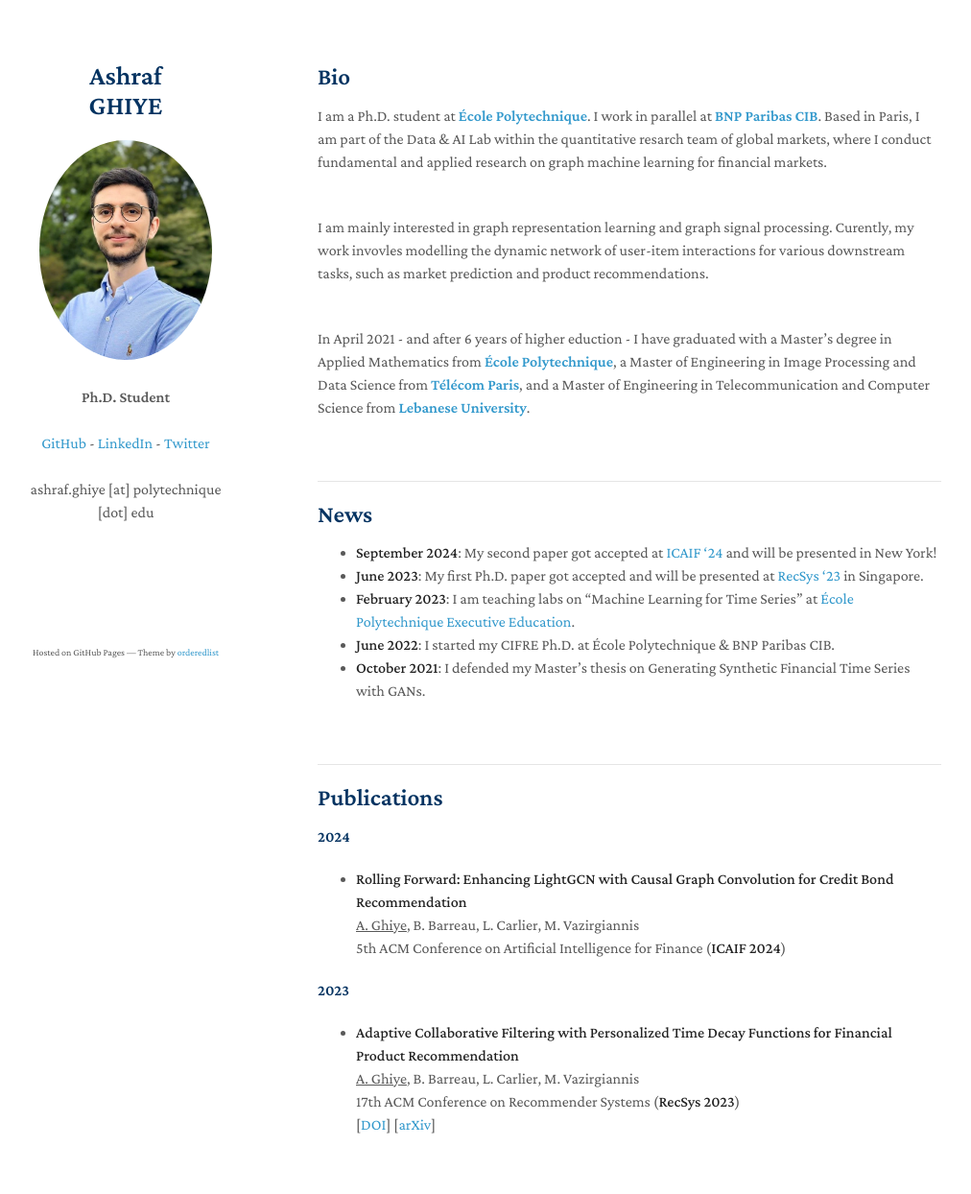
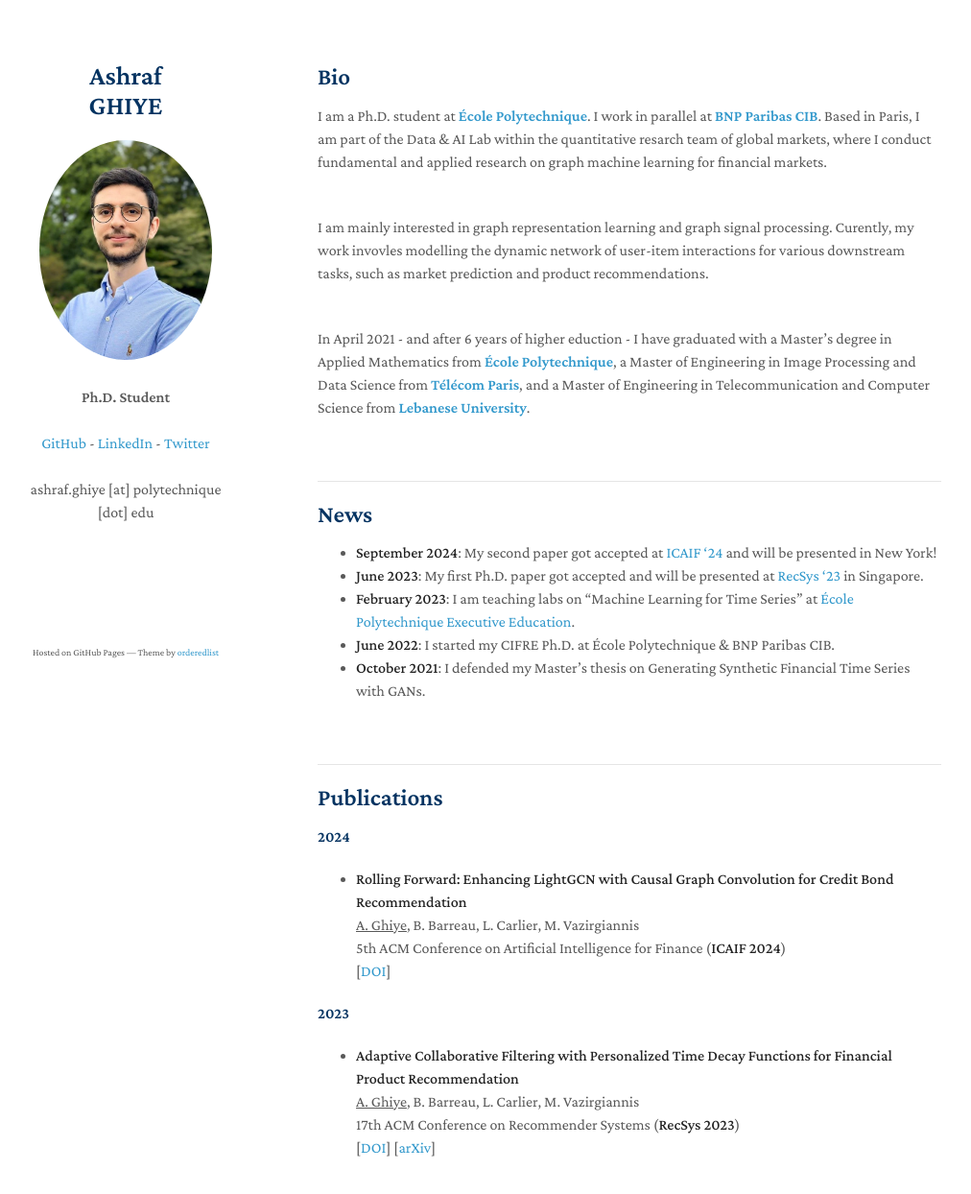
Before and after one commit to ashrafghiye/ashrafghiye.github.io, a Jekyll site: the page built from index.md, in a window 1280 px wide and 1278 px high. Shown: the top 1244 px of the window at 96% size, without its empty margins (139-1151 px from the left). Built offline with Jekyll 4.4.1, drawn with Linux system fonts in a browser that asks for light colours; our own code applies the rules of GitHub Pages for plain Markdown files; a script that is not in the unit is left out.

Commit message:
Update index.md

```diff
--- a/index.md
+++ b/index.md
@@ -33,6 +33,7 @@ In April 2021 - and after 6 years of higher eduction - I have graduated with a M
 - **Rolling Forward: Enhancing LightGCN with Causal Graph Convolution for Credit Bond Recommendation**<br>
 <ins>A. Ghiye</ins>, B. Barreau, L. Carlier, M. Vazirgiannis <br>
 5th ACM Conference on Artificial Intelligence for Finance (**ICAIF 2024**)  <br>
+[<a href="https://doi.org/10.1145/3677052.3698683" target="_blank">DOI</a>]
 
 #### 2023
 
```
